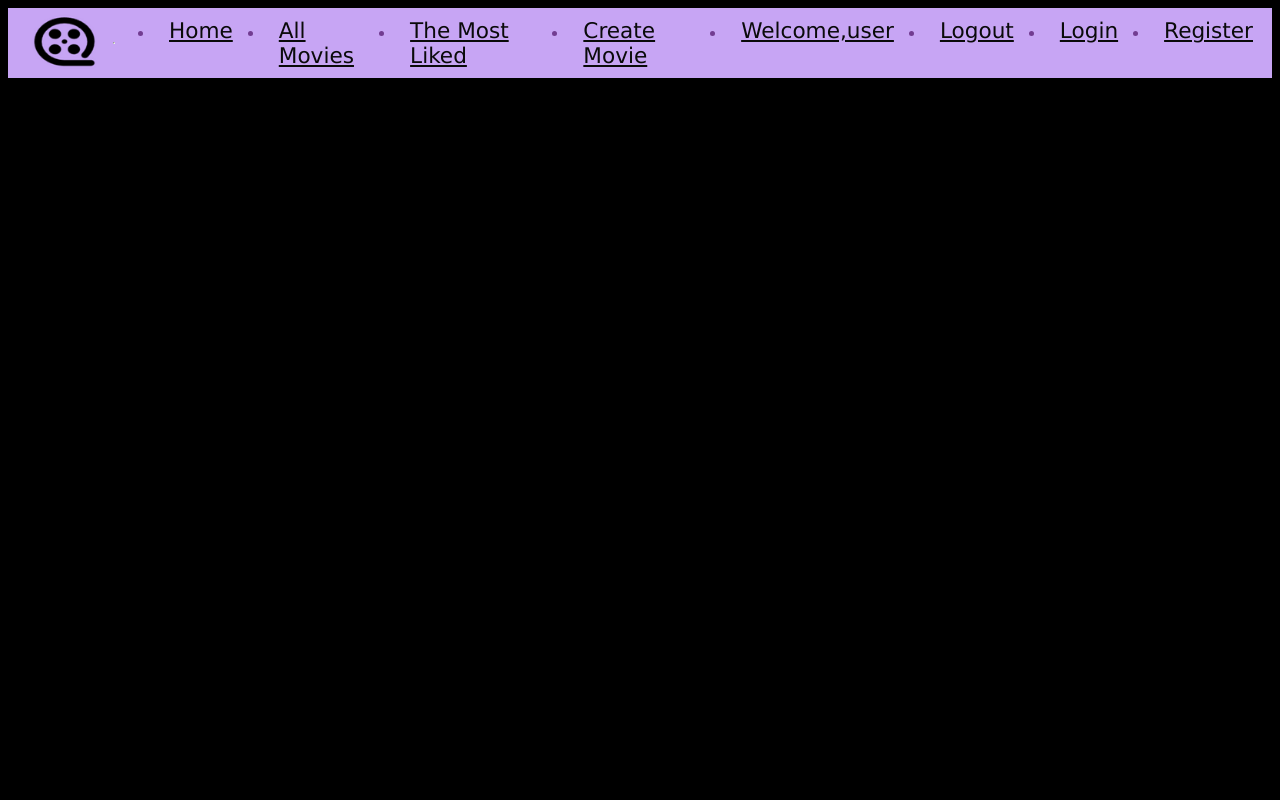
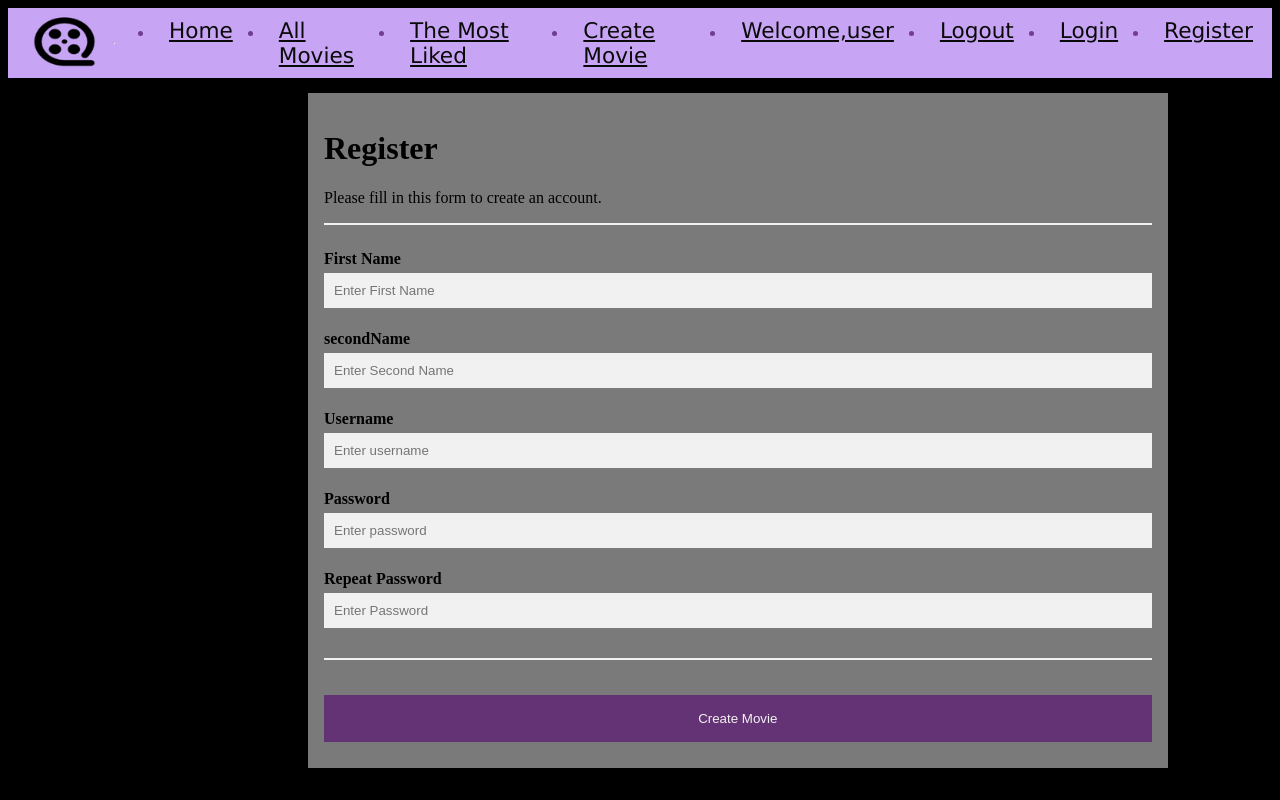
Before and after one commit to IvoKarapeev/Ranked-Cinema, a React (Create React App) app in the folder client/: page /register in a window 1280 px wide. Built offline with nearby package versions, Linux system fonts and the light colour scheme; no server answers.

Commit message:
Create Register page

```diff
--- a/client/src/App.js
+++ b/client/src/App.js
@@ -10,6 +10,7 @@ import CatalogMovies from "./components/CatalogMovies/CatalogMovies";
 import CreateMovie from './components/CreateMovie/CreateMovie';
 import MovieDetails from './components/MovieDetails/MovieDetails';
 import EditMovie from './components/EditMovie/EditMovie';
+import Register from './components/Register/Register';
 
 
 function App() {
@@ -40,6 +41,7 @@ function App() {
                         <Route path="/movies/create" element={<CreateMovie/>}/>
                         <Route path="/movies/:movieId" element={<MovieDetails/>}/>
                         <Route path="/movies/edit/:movieId" element={<EditMovie />}/>
+                        <Route path="/register" element={<Register />}/>
                     </Routes>
                 </main>
             </div>
--- /dev/null
+++ b/client/src/components/Register/Register.js
@@ -0,0 +1,149 @@
+import { useState } from 'react';
+import styles from './Register.module.css';
+
+
+const Register = () => {
+    const [userData,setUserData] = useState({
+        firstName:'',
+        secondName:'',
+        username:'',
+        password:''
+    });
+
+    const [errors,setErrors] = useState({});
+
+
+    const onChange = (e) => {
+        setUserData(state => ({
+            ...state,
+            [e.target.name]:e.target.value
+        }));
+    };
+
+
+    const onSubmit = (e) => {
+        e.preventDefault();
+
+        setUserData({
+            name:'',
+            description:'',
+            imageUrl:'',
+            trailerUrl:'',
+            actors:'',
+            category:'',
+            author:''
+        });
+    };
+
+    const minlength = (e,minL) => {
+        setErrors(state => ({
+            ...state,
+            [e.target.name]: userData[e.target.name].length < minL,
+        }));
+    };
+
+    const equalPasswords = (e) => {
+        setErrors(state => ({
+            ...state,
+            [e.target.name]: userData[e.target.name] != userData.password
+        }));
+    }
+
+    return (
+        <form onSubmit={onSubmit}>
+        <div className={styles.container}>
+        <h1>Register</h1>
+        <p>Please fill in this form to create an account.</p>
+        <hr className={styles.separator}/>
+        <label htmlFor="firstName">
+            <b>First Name</b>
+        </label>
+        <input
+            className={styles["input-text"]}
+            type="text"
+            placeholder="Enter First Name"
+            name="firstName"
+            id="firstName"
+            value={userData.firstName}
+            onChange={onChange}
+            onBlur={(e) => minlength(e,2)}
+        />
+        {errors.firstName &&
+            <div className={styles.validate}>First Name should be at least 2 characters long</div>
+        }
+         <label htmlFor="secondName">
+            <b>secondName</b>
+        </label>
+        <input
+            className={styles["input-text"]}
+            type="text"
+            placeholder="Enter Second Name"
+            name="secondName"
+            id="secondName"
+            value={userData.secondName}
+            onChange={onChange}
+            onBlur={(e) => minlength(e,2)}
+        />
+        {errors.secondName &&
+        <div className={styles.validate}>Second Name should be at least 2 characters long</div>
+        }
+         <label htmlFor="username">
+            <b>Username</b>
+        </label>
+        <input
+            className={styles["input-text"]}
+            type="text"
+            placeholder="Enter username"
+            name="username"
+            id="username"
+            value={userData.username}
+            onChange={onChange}
+            onBlur={(e) => minlength(e,5)}
+        />
+        {errors.username &&
+            <div className={styles.validate}>Username should be at least 5 characters long</div>
+        }
+        <label htmlFor="password">
+            <b>Password</b>
+        </label>
+        <input
+            className={styles["input-text"]}
+            type="password"
+            placeholder="Enter password"
+            name="password"
+            id="password"
+            value={userData.password}
+            onChange={onChange}
+            onBlur={(e) => minlength(e,6)}
+        />
+        {errors.password &&
+            <div className={styles.validate}>Password should be at least 6 characters long</div>
+        }
+        <label htmlFor="repeatPassword">
+            <b>Repeat Password</b>
+        </label>
+        <input
+            className={styles["input-text"]}
+            type="password"
+            placeholder="Enter Password"
+            name="repeatPassword"
+            id="repeatPassword"
+            value={userData.repeatPassword}
+            onChange={onChange}
+            onBlur={(e) => equalPasswords(e)}
+        />
+        {errors.repeatPassword &&
+            <div className={styles.validate}>Passwords must be equal</div>
+        }
+        <hr className={styles.separator}/>
+        <button type="submit" className={styles.registerbtn}>
+            Create Movie
+        </button>
+        </div>
+    </form>
+
+
+    );
+};
+
+export default Register;
--- /dev/null
+++ b/client/src/components/Register/Register.module.css
@@ -0,0 +1,48 @@
+
+.container {
+    margin-top: 15px;
+    margin-left: 300px;
+    background-color: rgb(123, 122, 122);
+    width: 68%;
+    height: 90%;
+    padding: 16px;
+    box-sizing: border-box
+    }
+
+    .input-text  {
+    width: 100%;
+    padding: 10px;
+    margin: 5px 0 22px 0;
+    display: inline-block;
+    border: none;
+    background: #f1f1f1;
+    }
+
+    .input-text:focus {
+    background-color: #ddd;
+    outline: none;
+    }
+
+    .separator {
+    border: 1px solid #f1f1f1;
+    margin-bottom: 25px;
+    }
+
+    .registerbtn {
+    background-color: #622c75;
+    color: white;
+    padding: 16px 20px;
+    margin: 10px 0;
+    border: none;
+    cursor: pointer;
+    width: 100%;
+    opacity: 0.9;
+    }
+
+    .registerbtn:hover {
+    background-color: #501169;
+    }
+
+    .validate{
+        color: rgb(228, 5, 5);
+    }
```
